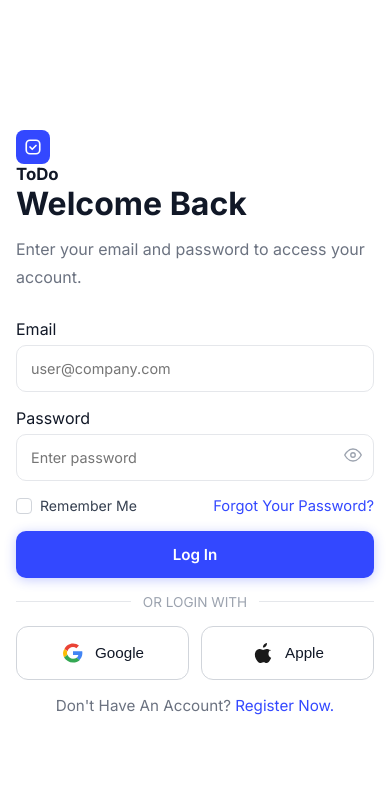
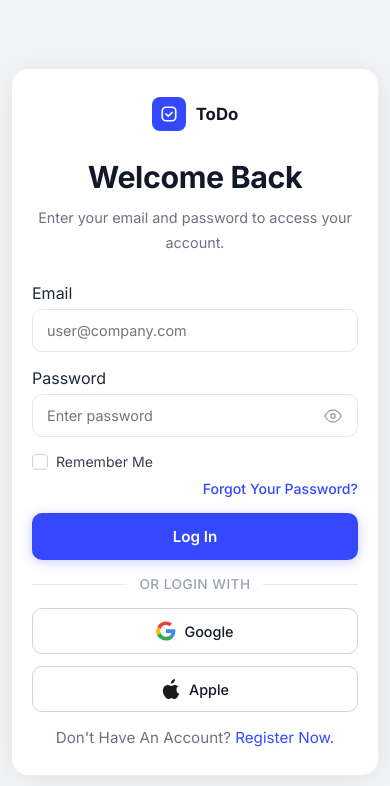
Before and after one commit to RenatoTSilva4/sistema_ToDo_Frello, a plain HTML site: page index.html in a window 390 px wide. Drawn offline with Linux system fonts and the light colour scheme.

Commit message:
style: final UI adjustments

```diff
--- a/styles.css
+++ b/styles.css
@@ -76,25 +76,29 @@ body {
 }
 
 .conteudo-painel h1 {
-    font-size: 2.5rem;
-    line-height: 1.08;
-    margin-bottom: 20px;
+    font-size: 2.4rem;
+    font-weight: 700;
+    line-height: 1.12;
+    margin-bottom: 18px;
+    letter-spacing: -0.5px;
 }
 
 .conteudo-painel p {
-    color: rgba(255, 255, 255, 0.85);
-    font-size: 1rem;
+    color: rgba(255, 255, 255, 0.82);
+    font-size: 0.97rem;
     line-height: 1.7;
-    max-width: 420px;
 }
 
 .rodape-painel {
     display: flex;
     justify-content: space-between;
     align-items: center;
-    font-size: 0.9rem;
+    font-size: 0.85rem;
+    color: rgba(255, 255, 255, 0.6);
     gap: 16px;
     flex-wrap: wrap;
+    border-top: 1px solid rgba(255,255,255,0.15);
+    padding-top: 24px;
 }
 
 .rodape-painel a {
@@ -109,8 +113,8 @@ body {
 /* ── Painel Direito ────────────────────────*/
 .painel-direito {
     background: #ffffff;
-    color: #111827;
     align-items: center;
+    justify-content: center;
 }
 
 /* ── Caixa de Login ────────────────────────*/
@@ -120,14 +124,28 @@ body {
     margin: auto;
 }
 
+/* Brand para mobile - escondida no desktop */
+.marca-mobile {
+    display: none;
+    align-items: center;
+    justify-content: center;
+    gap: 10px;
+    margin-bottom: 28px;
+}
+
 .cabecalho-login h2 {
-    font-size: 2rem;
-    margin-bottom: 12px;
+    margin-bottom: 10px;
+    font-size: 1.9rem;
+    letter-spacing: -0.4px;
+    font-weight: 700;
+    color: #111827;
+
 }
 
 .cabecalho-login p {
     color: #6b7280;
     line-height: 1.75;
+    font-size: 0.9rem;
 }
 
 /* ── Form ───────────────────────────────────────────────── */
@@ -169,7 +187,7 @@ body {
 }
 
 .campo-senha input {
-    padding-right: 52px;
+    padding-right: 46px;
 }
 
 .alternar-senha {
@@ -182,6 +200,10 @@ body {
     font-size: 1rem;
     cursor: pointer;
     color: #6b7280;
+    display:flex;
+    align-items: center;
+    justify-content: center;
+    padding: 4px;
 }
 
 .linha-formulario {
@@ -236,7 +258,9 @@ body {
 .link-esqueci {
     color: #3348ff;
     text-decoration: none;
-    font-size: 0.92rem;
+    font-size: 0.88rem;
+    font-weight: 500;
+    white-space: nowrap;
 }
 
 .link-esqueci:hover {
@@ -269,6 +293,8 @@ body {
     gap: 12px;
     color: #9ca3af;
     font-size: 0.85rem;
+    font-weight: 500;
+    letter-spacing: 0.5px;
 }
 
 .divisor::before,
@@ -281,7 +307,7 @@ body {
 
 .botoes-sociais {
     display: grid;
-    grid-template-columns: repeat(2, minmax(0, 1fr));
+    grid-template-columns: repeat(2, 1fr);
     gap: 12px;
 }
 
@@ -289,33 +315,42 @@ body {
     display: flex;
     align-items: center;
     justify-content: center;
-    gap: 10px;
-    padding: 14px 16px;
-    border: 1px solid #d1d5db;
-    border-radius: 12px;
+    gap: 8px;
+    padding: 12px 16px;
+    border: 1.5px solid #d1d5db;
+    border-radius: 10px;
     background: #ffffff;
     color: #111827;
-    font-size: 0.95rem;
+    font-family: Inter, Arial, sans-serif;
+    font-size: 0.9rem;
+    font-weight: 500;
     cursor: pointer;
+    transition: border-color 0.18s ease, box-shadow 0.18s ease;
+}
+
+.botao-social:hover {
+    border-color: #d1d5db;
+    background: #f9fafb;
+    box-shadow: 0 1px 6px rgba(0,0,0,0.06);
 }
 
 .icone-social {
-    width: 24px;
-    height: 24px;
+    width: 20px;
+    height: 20px;
     display: inline-flex;
     align-items: center;
     justify-content: center;
+    flex-shrink: 0;
     line-height: 0;
-    font-size: 1rem;
 }
 
-.icone-social img,
 .icone-social svg {
     width: 20px;
     height: 20px;
     display: block;
 }
 
+/*────────── Texto do footer ──────────*/
 .texto-registro {
     text-align: center;
     color: #6b7280;
@@ -332,18 +367,21 @@ body {
     text-decoration: underline;
 }
 
+/* ─────────────────────────────────────────────────────────
+   Tela responsiva no Tablet(≤ 1024px)
+   ───────────────────────────────────────────────────────── */
+
 @media (max-width: 1024px) {
     .conteudo-painel h1 {
-        font-size: 2.1rem;
+        font-size: 2rem;
     }
 }
 
 /* ─────────────────────────────────────────────────────────
-   RESPONSIVE — Mobile (≤ 768px)
+   Tela responsiva no Mobile (≤ 768px)
    ───────────────────────────────────────────────────────── */
 
 @media (max-width: 768px) {
-
     body {
         background: #f3f4f6;
     }
@@ -353,34 +391,72 @@ body {
         min-height: 100vh;
     }
 
+    /* Esconde opainel azul no mobile */
     .painel-esquerdo {
         display: none;
     }
 
+    /* Painel direito ocupa a tela inteira */
     .painel-direito {
         width: 100%;
         min-height: 100vh;
         padding: 40px 16px;
+        background: #f3f4f6;
+        display: flex;
+        align-items: flex-start;
+        justify-content: center;
+        padding-top: 48px;
     }
 
+    /* Card flutuante no mobile */
+    .caixa-login {
+        background: #ffffff;
+        border-radius: 20px;
+        padding: 36px 28px;
+        box-shadow: 0 4px 32px rgba(0, 0, 0, 0.08);
+        max-width: 420px;
+        width: 100%;
+    }
+
+    /* Mostra a brand no mobile */
+    .marca-mobile {
+        display: flex;
+    }
+
+    .cabecalho-login h2 {
+        text-align: center;
+    }
+
+    .cabecalho-login p {
+        text-align: center;
+    }
 }
 
+/* ─────────────────────────────────────────────────────────
+   Tela responsiva em celulares menores (≤ 480px)
+   ───────────────────────────────────────────────────────── */
+
 @media (max-width: 480px) {
-    .painel {
-        padding: 24px 16px;
+    .painel-direito {
+        padding: 24px 12px;
     }
 
-    .conteudo-painel h1 {
-        font-size: 1.7rem;
+    .caixa-login {
+        padding: 28px 20px;
+        border-radius: 16px;
     }
 
-    .formulario-login input[type="email"],
-    .formulario-login input[type="password"] {
-        padding: 14px 14px;
+    .botoes-sociais {
+        grid-template-columns: 1fr;
     }
 
-    .botao-principal,
-    .botao-social {
-        padding: 14px 16px;
+    .linha-formulario {
+        flex-direction: column;
+        align-items: flex-start;
+        gap: 10px;
+    }
+
+    .link-esqueci {
+        align-self: flex-end;
     }
 }
```
